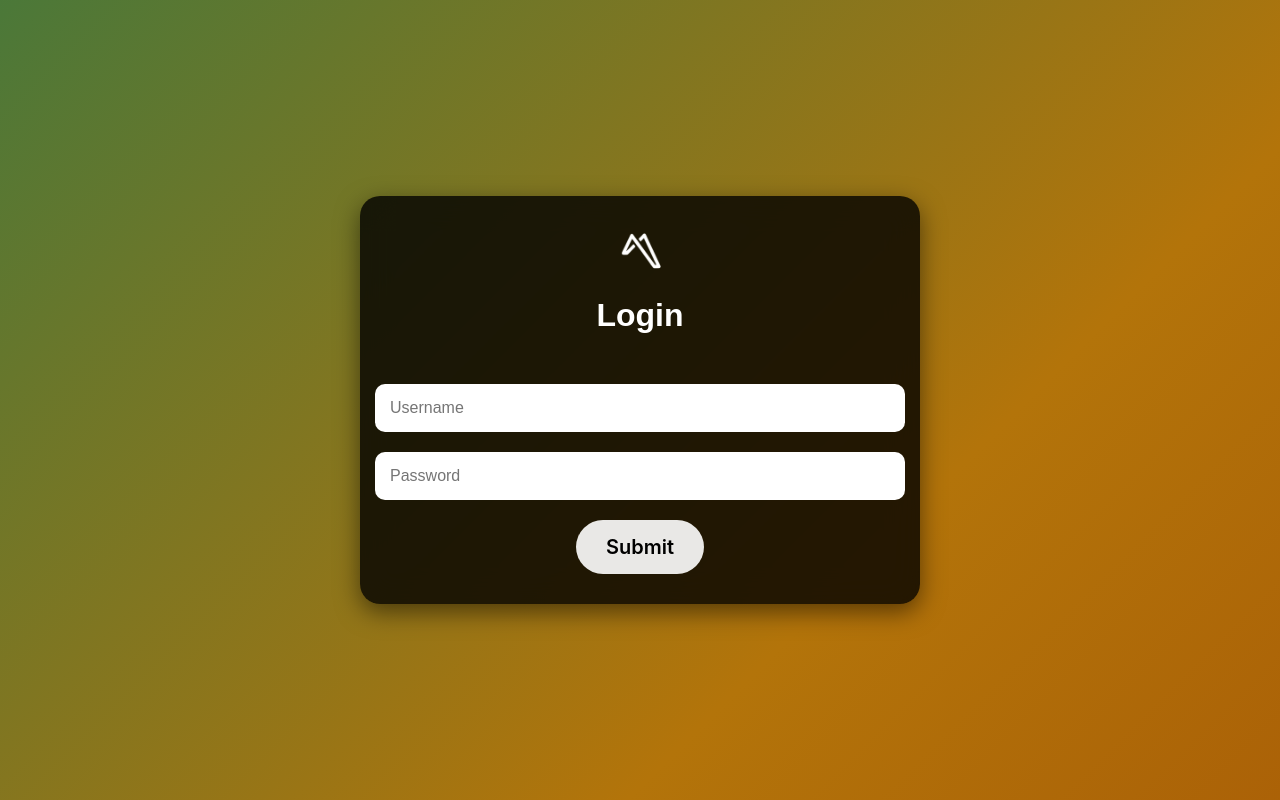
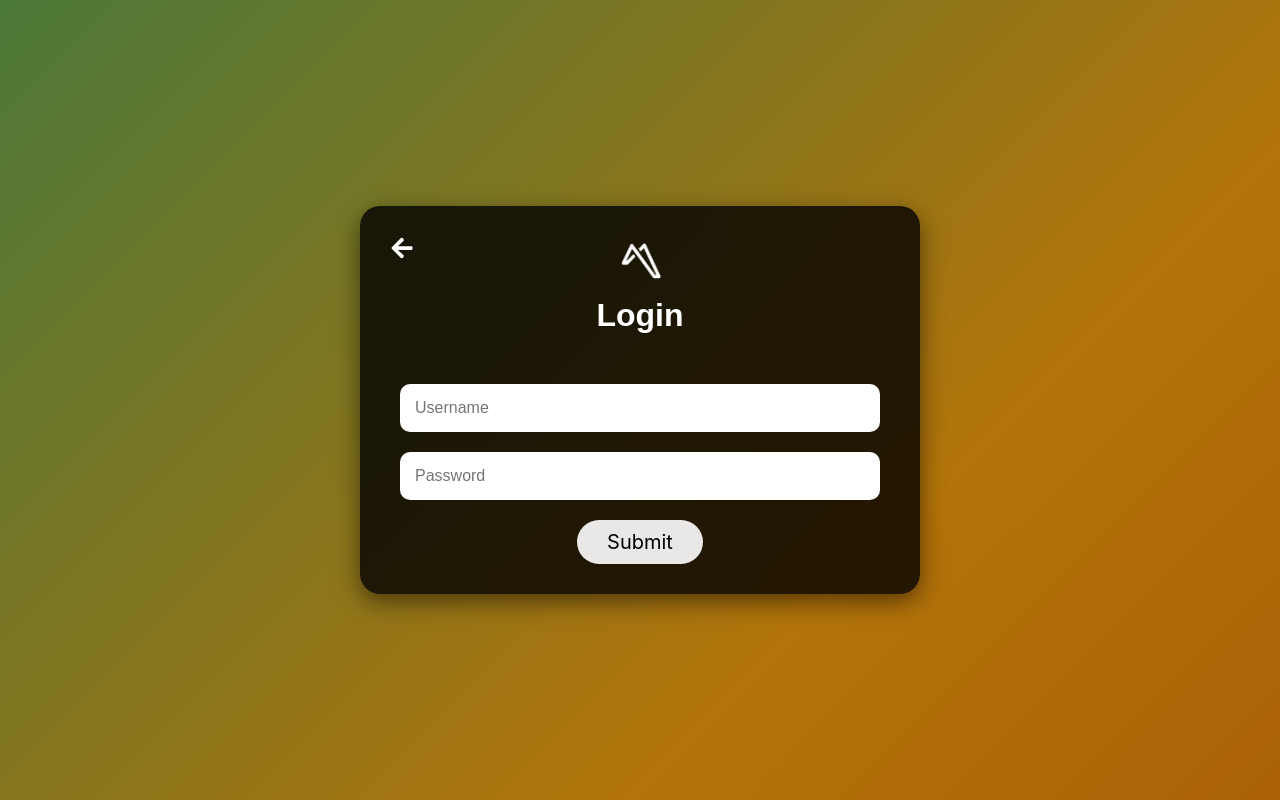
Before and after one commit to HashBukhtiar/fashionaid, a React (Create React App) app in the folder web/: page /login in a window 1280 px wide. Built offline with nearby package versions, Linux system fonts and the light colour scheme; a web font is replaced by a local one.

Commit message:
add back button

```diff
--- a/web/src/pages/LoginPage.js
+++ b/web/src/pages/LoginPage.js
@@ -1,4 +1,5 @@
 import React from 'react';
+import { FaArrowLeft } from 'react-icons/fa';
 import '../styles/LoginPage.css';
 import logo from '../images/logo.png';
 
@@ -6,6 +7,9 @@ function LoginPage() {
   return (
     <div className="LoginPage">
       <header className="LoginPage-header">
+        <button className="LoginPage-backButton">
+          <FaArrowLeft />
+        </button>
         <img src={logo} className="LoginPage-logo" alt="logo" />
         <h1>Login</h1>
         <input type="text" className="LoginPage-input" placeholder="Username" />
--- a/web/src/styles/LoginPage.css
+++ b/web/src/styles/LoginPage.css
@@ -50,7 +50,7 @@
 
 .LoginPage-header img {
   height: 50px;
-  margin-bottom: 0px;
+  margin-bottom: -10px;
   filter: brightness(0) invert(1);
 }
 
@@ -62,7 +62,7 @@
 }
 
 .LoginPage-input {
-  width: 100%;
+  width: 90%;
   padding: 15px;
   margin-bottom: 20px;
   border: none;
@@ -75,12 +75,11 @@
   background-color: rgba(255, 255, 255, 0.9);
   text-decoration: none;
   font-size: 1.25em;
-  padding: 15px 30px;
+  padding: 10px 30px;
   border: none;
   border-radius: 30px;
   transition: background-color 0.3s, transform 0.3s;
   width: auto;
-  font-weight: 600;
   font-family: BlinkMacSystemFont;
   cursor: pointer;
 }
@@ -90,6 +89,24 @@
   transform: scale(1.05);
 }
 
+.LoginPage-backButton {
+  position: absolute;
+  top: 20px;
+  left: 20px;
+  background: none;
+  border: none;
+  color: #ffffff;
+  font-size: 1.5em;
+  cursor: pointer;
+  border-radius: 10px;
+  padding: 10px 10px 5px 10px;
+  transition: background 0.3s;
+}
+
+.LoginPage-backButton:hover {
+  background: rgba(255, 255, 255, 0.2);
+}
+
 @keyframes popInAnimation {
   to {
     opacity: 1;
```
